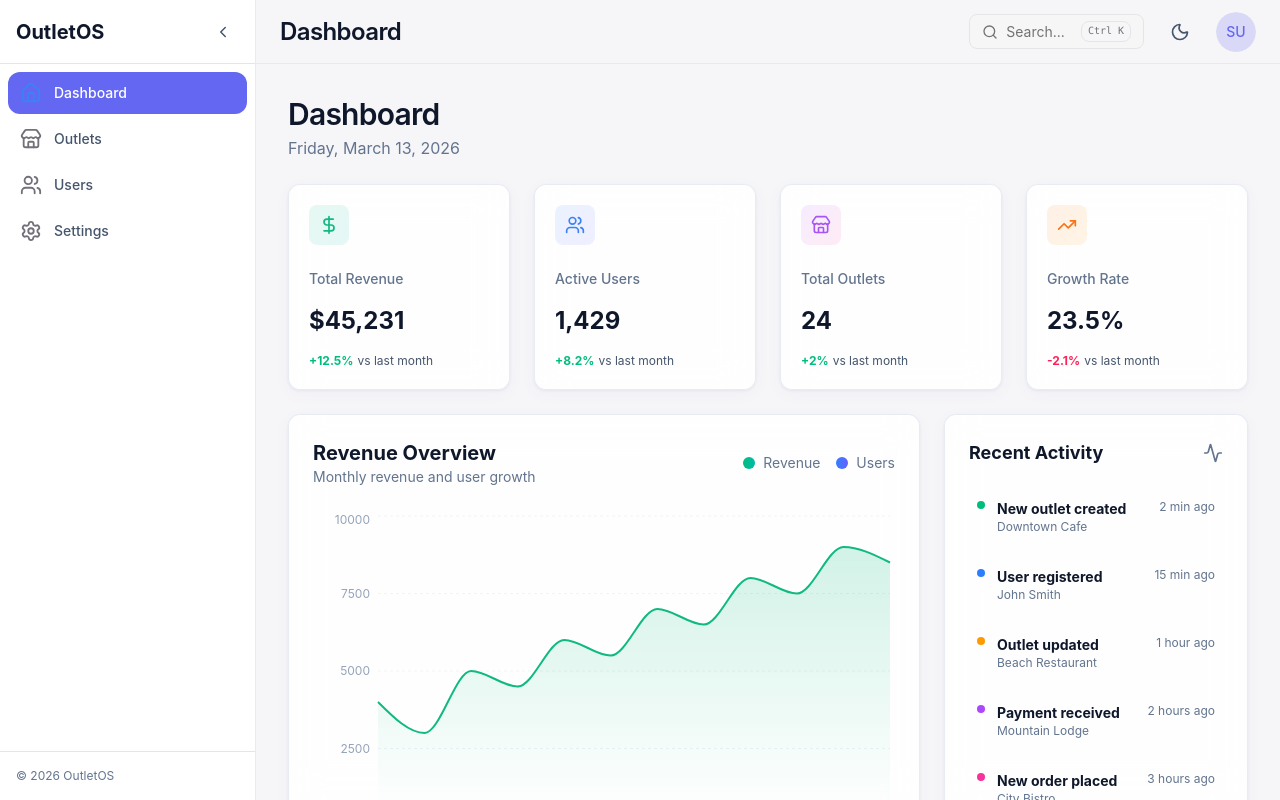
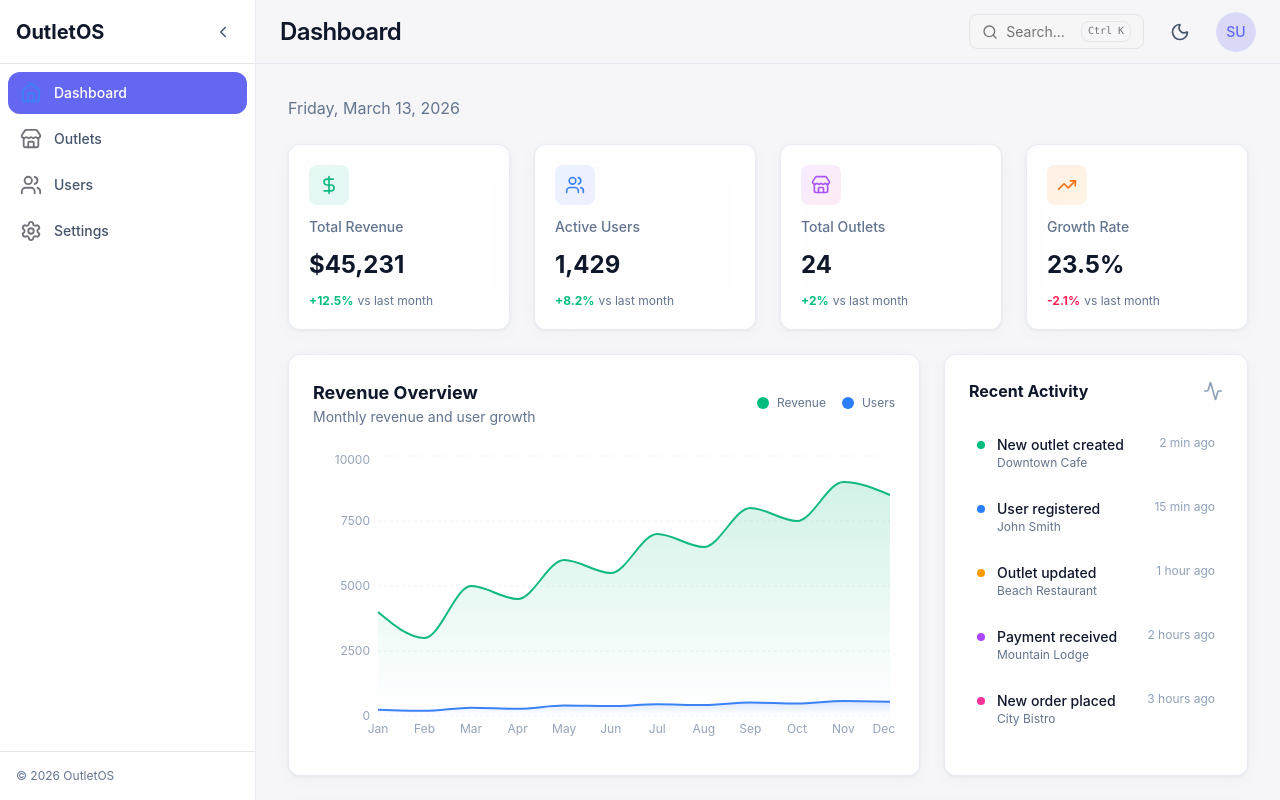
Before and after one commit to akashpaul404/outletos, a React (Vite) app: page / in a window 1280 px wide. Built offline with nearby package versions, Linux system fonts and the light colour scheme; sample sign-in values are in the browser's storage.

Commit message:
fix: enhance theme handling with consistent background transitions and improved layout styles

```diff
--- a/src/components/layout/AppLayout.tsx
+++ b/src/components/layout/AppLayout.tsx
@@ -15,14 +15,14 @@ export default function AppLayout() {
     const title = pageTitles[location.pathname] || "Dashboard"
 
     return (
-        <div className="flex h-screen bg-[#f6f6f8] dark:bg-[#101122]">
+        <div className="flex h-screen page-bg">
             {/* Command Palette - Global */}
             <CommandPalette />
 
             <Sidebar />
-            <div className="flex flex-1 flex-col overflow-hidden bg-[#f6f6f8] dark:bg-[#101122]">
+            <div className="flex flex-1 flex-col overflow-hidden page-bg">
                 <Header title={title} />
-                <main className="flex-1 overflow-auto p-8 bg-[#f6f6f8] dark:bg-[#101122]">
+                <main className="flex-1 overflow-auto p-8 page-bg">
                     <Outlet />
                 </main>
             </div>
--- a/src/features/dashboard/Dashboard.tsx
+++ b/src/features/dashboard/Dashboard.tsx
@@ -6,8 +6,6 @@ import {
     Store,
     TrendingUp,
     Activity,
-    ArrowUpRight,
-    ArrowDownRight,
 } from "lucide-react"
 import {
     XAxis,
@@ -59,6 +57,7 @@ const kpiData = [
         icon: DollarSign,
         gradient: "from-emerald-500 to-teal-500",
         bgGradient: "from-emerald-500/10 to-teal-500/10",
+        iconColor: "#10b981",
     },
     {
         title: "Active Users",
@@ -68,6 +67,7 @@ const kpiData = [
         icon: Users,
         gradient: "from-blue-500 to-indigo-500",
         bgGradient: "from-blue-500/10 to-indigo-500/10",
+        iconColor: "#3b82f6",
     },
     {
         title: "Total Outlets",
@@ -77,6 +77,7 @@ const kpiData = [
         icon: Store,
         gradient: "from-purple-500 to-pink-500",
         bgGradient: "from-purple-500/10 to-pink-500/10",
+        iconColor: "#a855f7",
     },
     {
         title: "Growth Rate",
@@ -87,6 +88,7 @@ const kpiData = [
         icon: TrendingUp,
         gradient: "from-orange-500 to-amber-500",
         bgGradient: "from-orange-500/10 to-amber-500/10",
+        iconColor: "#f97316",
     },
 ]
 
@@ -175,9 +177,8 @@ export default function Dashboard() {
             initial="hidden"
             animate="visible"
         >
-            {/* Page Header */}
+            {/* Page Sub-header with date */}
             <motion.div className="flex flex-col gap-1" variants={itemVariants}>
-                <h1 className="text-3xl font-semibold tracking-tight text-slate-900 dark:text-white">Dashboard</h1>
                 <p className="text-slate-500 dark:text-slate-400">{currentDate}</p>
             </motion.div>
 
@@ -187,13 +188,11 @@ export default function Dashboard() {
                     <motion.div
                         key={kpi.title}
                         variants={itemVariants}
-                        className="glass-card rounded-xl p-5 flex flex-col gap-4 hover:bg-slate-100/80 dark:hover:bg-white/5 transition-colors"
+                        className="glass-card rounded-xl p-5 flex flex-col gap-3 hover:shadow-md transition-all duration-200"
                     >
                         {/* Icon Container */}
-                        <div
-                            className={`mb-2 flex h-10 w-10 items-center justify-center rounded-lg bg-gradient-to-br ${kpi.bgGradient}`}
-                        >
-                            <kpi.icon className={`h-5 w-5`} style={{ color: kpi.gradient.includes('emerald') ? '#10b981' : kpi.gradient.includes('blue') ? '#3b82f6' : kpi.gradient.includes('purple') ? '#a855f7' : '#f97316' }} />
+                        <div className={`flex h-10 w-10 items-center justify-center rounded-lg bg-gradient-to-br ${kpi.bgGradient}`}>
+                            <kpi.icon className="h-5 w-5" style={{ color: kpi.iconColor }} />
                         </div>
 
                         {/* Title */}
@@ -207,15 +206,11 @@ export default function Dashboard() {
                         {/* Trend */}
                         <div className="flex items-center gap-1 text-xs">
                             {kpi.trend === "up" ? (
-                                <>
-                                    <span className="text-emerald-500 font-bold">+{kpi.change}%</span>
-                                </>
+                                <span className="text-emerald-500 font-bold">+{kpi.change}%</span>
                             ) : (
-                                <>
-                                    <span className="text-rose-500 font-bold">{kpi.change}%</span>
-                                </>
+                                <span className="text-rose-500 font-bold">{kpi.change}%</span>
                             )}
-                            <span className="text-slate-600 dark:text-slate-500">vs last month</span>
+                            <span className="text-slate-500 dark:text-slate-500">vs last month</span>
                         </div>
                     </motion.div>
                 ))}
@@ -223,28 +218,28 @@ export default function Dashboard() {
 
             {/* Charts Section */}
             <div className="grid grid-cols-1 lg:grid-cols-3 gap-6">
-                {/* Revenue Chart - Hero Section */}
+                {/* Revenue Chart */}
                 <motion.div
                     variants={itemVariants}
                     className="lg:col-span-2 glass-card rounded-xl p-6"
                 >
                     <div className="flex items-center justify-between mb-6">
                         <div>
-                            <h2 className="text-xl font-bold text-slate-900 dark:text-white">Revenue Overview</h2>
+                            <h2 className="text-lg font-bold text-slate-900 dark:text-white">Revenue Overview</h2>
                             <p className="text-sm text-slate-500 dark:text-slate-400">Monthly revenue and user growth</p>
                         </div>
                         <div className="flex items-center gap-4">
                             <div className="flex items-center gap-2">
-                                <div className="h-3 w-3 rounded-full bg-gradient-to-r from-emerald-500 to-teal-500" />
-                                <span className="text-sm text-slate-500 dark:text-slate-400">Revenue</span>
+                                <div className="h-3 w-3 rounded-full bg-emerald-500" />
+                                <span className="text-xs text-slate-500 dark:text-slate-400">Revenue</span>
                             </div>
                             <div className="flex items-center gap-2">
-                                <div className="h-3 w-3 rounded-full bg-gradient-to-r from-blue-500 to-indigo-500" />
-                                <span className="text-sm text-slate-500 dark:text-slate-400">Users</span>
+                                <div className="h-3 w-3 rounded-full bg-blue-500" />
+                                <span className="text-xs text-slate-500 dark:text-slate-400">Users</span>
                             </div>
                         </div>
                     </div>
-                    <div className="h-[350px]">
+                    <div className="h-[300px]">
                         <ResponsiveContainer width="100%" height="100%">
                             <AreaChart data={revenueData}>
                                 <defs>
@@ -257,78 +252,43 @@ export default function Dashboard() {
                                         <stop offset="95%" stopColor="#3b82f6" stopOpacity={0} />
                                     </linearGradient>
                                 </defs>
-                                <CartesianGrid
-                                    strokeDasharray="3 3"
-                                    stroke="#e2e8f0"
-                                    strokeOpacity={0.5}
-                                    vertical={false}
-                                />
-                                <XAxis
-                                    dataKey="name"
-                                    axisLine={false}
-                                    tickLine={false}
-                                    tick={{ fill: "#94a3b8", fontSize: 12 }}
-                                />
-                                <YAxis
-                                    axisLine={false}
-                                    tickLine={false}
-                                    tick={{ fill: "#94a3b8", fontSize: 12 }}
-                                    tickFormatter={(value) => `${value}`}
-                                />
+                                <CartesianGrid strokeDasharray="3 3" stroke="#e2e8f0" strokeOpacity={0.5} vertical={false} />
+                                <XAxis dataKey="name" axisLine={false} tickLine={false} tick={{ fill: "#94a3b8", fontSize: 12 }} />
+                                <YAxis axisLine={false} tickLine={false} tick={{ fill: "#94a3b8", fontSize: 12 }} />
                                 <Tooltip content={<CustomTooltip />} />
-                                <Area
-                                    type="monotone"
-                                    dataKey="revenue"
-                                    name="Revenue"
-                                    stroke="#10b981"
-                                    strokeWidth={2}
-                                    fill="url(#revenueGradient)"
-                                />
-                                <Area
-                                    type="monotone"
-                                    dataKey="users"
-                                    name="Users"
-                                    stroke="#3b82f6"
-                                    strokeWidth={2}
-                                    fill="url(#usersGradient)"
-                                />
+                                <Area type="monotone" dataKey="revenue" name="Revenue" stroke="#10b981" strokeWidth={2} fill="url(#revenueGradient)" />
+                                <Area type="monotone" dataKey="users" name="Users" stroke="#3b82f6" strokeWidth={2} fill="url(#usersGradient)" />
                             </AreaChart>
                         </ResponsiveContainer>
                     </div>
                 </motion.div>
 
                 {/* Activity Panel */}
-                <motion.div
-                    variants={itemVariants}
-                    className="glass-card rounded-xl p-6"
-                >
+                <motion.div variants={itemVariants} className="glass-card rounded-xl p-6">
                     <div className="flex items-center justify-between mb-6">
-                        <h2 className="text-lg font-bold text-slate-900 dark:text-white">Recent Activity</h2>
-                        <Activity className="h-5 w-5 text-slate-500 dark:text-slate-400" />
+                        <h2 className="text-base font-bold text-slate-900 dark:text-white">Recent Activity</h2>
+                        <Activity className="h-5 w-5 text-slate-400" />
                     </div>
-                    <div className="space-y-4">
+                    <div className="space-y-3">
                         {activityData.map((activity) => (
                             <div
                                 key={activity.id}
-                                className="flex items-start gap-3 rounded-lg p-2 hover:bg-slate-100/80 dark:hover:bg-white/5 transition-colors"
+                                className="flex items-start gap-3 rounded-lg p-2 hover:bg-slate-50 dark:hover:bg-white/5 transition-colors"
                             >
                                 <div
-                                    className={`mt-0.5 h-2 w-2 rounded-full ${activity.type === "create"
-                                        ? "bg-emerald-500"
-                                        : activity.type === "user"
-                                            ? "bg-blue-500"
-                                            : activity.type === "update"
-                                                ? "bg-amber-500"
-                                                : activity.type === "payment"
-                                                    ? "bg-purple-500"
-                                                    : "bg-pink-500"
-                                        }`}
+                                    className={`mt-1.5 h-2 w-2 shrink-0 rounded-full ${
+                                        activity.type === "create" ? "bg-emerald-500"
+                                        : activity.type === "user" ? "bg-blue-500"
+                                        : activity.type === "update" ? "bg-amber-500"
+                                        : activity.type === "payment" ? "bg-purple-500"
+                                        : "bg-pink-500"
+                                    }`}
                                 />
                                 <div className="flex-1 min-w-0">
-                                    <p className="text-sm font-bold text-slate-900 dark:text-white truncate">{activity.action}</p>
+                                    <p className="text-sm font-medium text-slate-900 dark:text-white truncate">{activity.action}</p>
                                     <p className="text-xs text-slate-500 dark:text-slate-400 truncate">{activity.outlet}</p>
                                 </div>
-                                <span className="text-xs text-slate-500 dark:text-slate-500 whitespace-nowrap">{activity.time}</span>
+                                <span className="text-xs text-slate-400 whitespace-nowrap">{activity.time}</span>
                             </div>
                         ))}
                     </div>
@@ -337,38 +297,37 @@ export default function Dashboard() {
 
             {/* Recent Outlets Table */}
             <motion.div variants={itemVariants} className="glass-card rounded-xl p-6">
-                <h2 className="text-lg font-bold text-slate-900 dark:text-white mb-6">Recent Outlets</h2>
+                <h2 className="text-base font-bold text-slate-900 dark:text-white mb-5">Recent Outlets</h2>
                 <div className="overflow-x-auto">
                     <table className="w-full">
                         <thead>
                             <tr className="border-b border-slate-100 dark:border-white/5 text-left">
-                                <th className="pb-3 text-xs font-bold uppercase tracking-wider text-slate-600 dark:text-slate-400">Name</th>
-                                <th className="pb-3 text-xs font-bold uppercase tracking-wider text-slate-600 dark:text-slate-400">Location</th>
-                                <th className="pb-3 text-xs font-bold uppercase tracking-wider text-slate-600 dark:text-slate-400">Status</th>
-                                <th className="pb-3 text-xs font-bold uppercase tracking-wider text-slate-600 dark:text-slate-400 text-right">Revenue</th>
+                                <th className="pb-3 text-xs font-bold uppercase tracking-wider text-slate-500 dark:text-slate-400">Name</th>
+                                <th className="pb-3 text-xs font-bold uppercase tracking-wider text-slate-500 dark:text-slate-400">Location</th>
+                                <th className="pb-3 text-xs font-bold uppercase tracking-wider text-slate-500 dark:text-slate-400">Status</th>
+                                <th className="pb-3 text-xs font-bold uppercase tracking-wider text-slate-500 dark:text-slate-400 text-right">Revenue</th>
                             </tr>
                         </thead>
                         <tbody>
                             {recentOutlets.map((outlet) => (
                                 <tr
                                     key={outlet.id}
-                                    className="border-b border-slate-100 dark:border-white/5 last:border-0 hover:bg-white/40 dark:hover:bg-white/5 transition-colors"
+                                    className="border-b border-slate-100 dark:border-white/5 last:border-0 hover:bg-slate-50 dark:hover:bg-white/5 transition-colors"
                                 >
-                                    <td className="py-4 text-sm font-medium text-slate-900 dark:text-white">{outlet.name}</td>
-                                    <td className="py-4 text-sm text-slate-500 dark:text-slate-400">{outlet.location}</td>
-                                    <td className="py-4">
-                                        <span
-                                            className={`inline-flex items-center rounded-full px-2.5 py-0.5 text-xs font-medium ${outlet.status === "Active"
-                                                ? "bg-emerald-500/10 text-emerald-400 border border-emerald-500/20"
+                                    <td className="py-3.5 text-sm font-medium text-slate-900 dark:text-white">{outlet.name}</td>
+                                    <td className="py-3.5 text-sm text-slate-500 dark:text-slate-400">{outlet.location}</td>
+                                    <td className="py-3.5">
+                                        <span className={`inline-flex items-center rounded-full px-2.5 py-0.5 text-xs font-medium ${
+                                            outlet.status === "Active"
+                                                ? "bg-emerald-500/10 text-emerald-600 dark:text-emerald-400 border border-emerald-500/20"
                                                 : outlet.status === "Pending"
-                                                    ? "bg-amber-500/10 text-amber-400 border border-amber-500/20"
-                                                    : "bg-slate-500/10 text-slate-400 border border-slate-500/20"
-                                                }`}
-                                        >
+                                                    ? "bg-amber-500/10 text-amber-600 dark:text-amber-400 border border-amber-500/20"
+                                                    : "bg-slate-500/10 text-slate-500 dark:text-slate-400 border border-slate-500/20"
+                                        }`}>
                                             {outlet.status}
                                         </span>
                                     </td>
-                                    <td className="py-4 text-sm text-right font-medium text-slate-900 dark:text-white">{outlet.revenue}</td>
+                                    <td className="py-3.5 text-sm text-right font-medium text-slate-900 dark:text-white">{outlet.revenue}</td>
                                 </tr>
                             ))}
                         </tbody>
--- a/src/features/users/UsersPage.tsx
+++ b/src/features/users/UsersPage.tsx
@@ -119,7 +119,7 @@ export default function UsersPage() {
   })
 
   return (
-    <div className="p-8 space-y-6">
+    <div className="space-y-6">
       {/* Header */}
       <motion.div
         initial={{ opacity: 0, y: -20 }}
--- a/src/index.css
+++ b/src/index.css
@@ -1,5 +1,5 @@
 @import "tailwindcss";
-
+@variant dark (&:where(.dark, .dark *));  /* ADD THIS LINE */
 @theme {
   --color-background: #f6f6f8;
   --color-foreground: #0a0a0a;
@@ -53,8 +53,19 @@
   border-color: var(--color-border);
 }
 
+/* Base background - transitions with theme */
+html,
+body,
+#root {
+  width: 100%;
+  min-height: 100vh;
+  margin: 0;
+  padding: 0;
+}
+
 html {
   background-color: #f6f6f8;
+  transition: background-color 0.2s ease;
 }
 
 html.dark {
@@ -66,12 +77,12 @@ body {
   color: var(--color-foreground);
   font-feature-settings: "rlig" 1, "calt" 1;
   font-family: 'Inter', sans-serif;
+  transition: background-color 0.2s ease, color 0.2s ease;
 }
 
 html.dark body {
   background-color: #101122;
 }
-
 
 /* ===== BLOBS (light mode) ===== */
 .blob {
@@ -108,6 +119,7 @@ html.dark body {
   backdrop-filter: blur(20px);
   -webkit-backdrop-filter: blur(20px);
   border-right: 1px solid rgba(226, 232, 240, 0.8);
+  transition: background-color 0.2s ease;
 }
 
 .dark .glass-sidebar {
@@ -121,6 +133,7 @@ html.dark body {
   backdrop-filter: blur(12px);
   -webkit-backdrop-filter: blur(12px);
   border-bottom: 1px solid rgba(226, 232, 240, 0.8);
+  transition: background-color 0.2s ease;
 }
 
 .dark .glass-header {
@@ -147,6 +160,16 @@ html.dark body {
   opacity: 0.9;
 }
 
+/* ===== PAGE BACKGROUND - key fix for theme switching ===== */
+.page-bg {
+  background-color: #f6f6f8;
+  transition: background-color 0.2s ease;
+}
+
+.dark .page-bg {
+  background-color: #101122;
+}
+
 /* ===== BACKGROUND UTILITIES ===== */
 .bg-background-light {
   background-color: #f6f6f8;
```
Also changed, not shown: src/features/settings/SettingsPage.tsx (+6 -8 lines), src/components/layout/Header.tsx (line endings or trailing spaces), src/main.tsx (line endings or trailing spaces).
